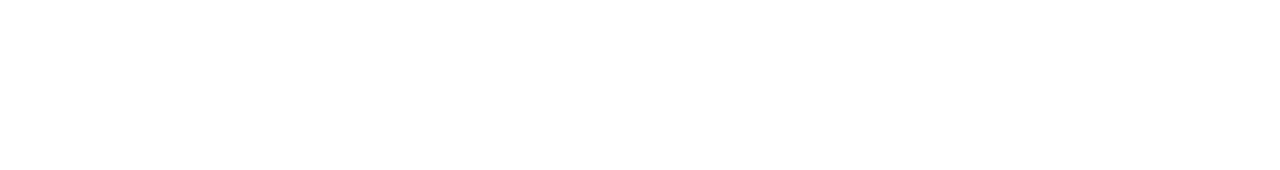
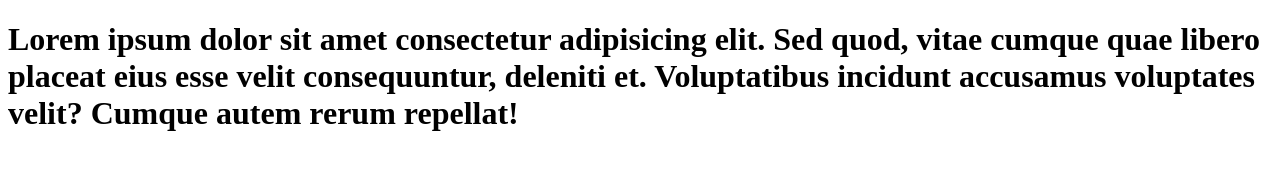
Before and after one commit to karimbouaouina/TPGithub, a website: page index.html in a window 1280 px wide. Drawn offline with Linux system fonts and the light colour scheme.

Commit message:
312313221

```diff
--- a/index.html
+++ b/index.html
@@ -6,6 +6,7 @@
     <title>Document</title>
 </head>
 <body>
+    <h1>Lorem ipsum dolor sit amet consectetur adipisicing elit. Sed quod, vitae cumque quae libero placeat eius esse velit consequuntur, deleniti et. Voluptatibus incidunt accusamus voluptates velit? Cumque autem rerum repellat!</h1>
 
 </body>
 </html>
```
